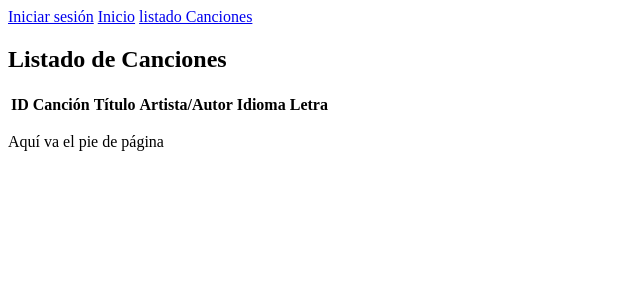
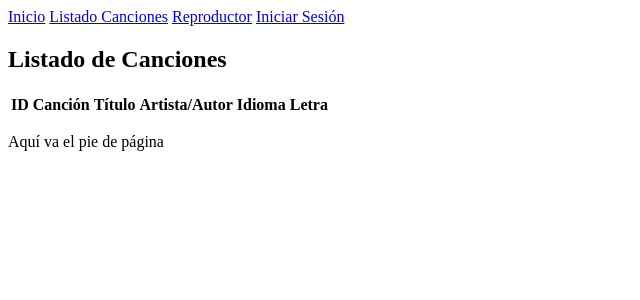
Before and after one commit to daecgu/FrontEnd_Cantemus, a FastAPI app: page /listado-canciones in a window 1280 px wide. Shown: the top 300 px of the page, without its empty margins (0-640 px from the left). Run offline with FastAPI, Linux system fonts and the light colour scheme; lists and menus that the app fills with data are empty.

Commit message:
Añadida cabecera simple

```diff
--- a/templates/base.html
+++ b/templates/base.html
@@ -10,6 +10,16 @@
     </style>
 </head>
 <body>
+    <header class="text-gray-600 body-font">
+      <div class="container mx-auto flex flex-wrap p-5 flex-col md:flex-row items-center">
+        <nav class="md:ml-auto md:mr-auto flex flex-wrap items-center text-base justify-center">
+          <a href="/" class="mr-5 hover:text-gray-900">Inicio</a>
+          <a href="/listado-canciones" class="mr-5 hover:text-gray-900">Listado Canciones</a>
+          <a href="/reproductor" class="mr-5 hover:text-gray-900">Reproductor</a>
+          <a href="/login" class="mr-5 hover:text-gray-900">Iniciar Sesión</a>
+        </nav>
+      </div>
+    </header>
     {% block content %}
     {% endblock %}
     <footer>
--- a/templates/index.html
+++ b/templates/index.html
@@ -7,8 +7,4 @@ Página de Inicio
 {% block content %}
     <h1>Bienvenido a mi página web</h1>
     <p>Esta es la página de inicio de mi increíble aplicación web.</p>
-    <a href="/login">Iniciar sesión</a> <!-- Botón para ir a la página de login -->
-    <a href="/">Inicio</a> <!-- Botón para ir a la página de login -->
-    <a href="/listado-canciones">listado canciones</a> <!-- Botón para ir a la página de canciones -->
-    <a href="/reproductor">reproductor</a> <!-- Botón para ir a la página de canciones -->
 {% endblock %}
--- a/templates/listado_canciones.html
+++ b/templates/listado_canciones.html
@@ -5,11 +5,6 @@ Listado de Canciones
 {% endblock %}
 
 {% block content %}
-    <a href="/login">Iniciar sesión</a> <!-- Botón para ir a la página de login -->
-    <a href="/">Inicio</a> <!-- Botón para ir a la página de login -->
-    <a href="/listado-canciones">listado Canciones</a> <!-- Botón para ir a la página de canciones -->
-
-
 
 <h2>Listado de Canciones</h2>
 <table id="tabla-canciones">
--- a/templates/reproductor.html
+++ b/templates/reproductor.html
@@ -17,8 +17,6 @@
 {% endblock %}
 
 {% block content %}
-<a href="/">Inicio</a> <!-- Botón para ir a la página de inicio -->
-<a href="/listado-canciones">Listado de canciones</a> <!-- Botón para ir a la página de listado de canciones -->
 
 <div id="diapositiva-container">
     <div id="diapositiva-actual">Cargando diapositivas...</div>
```
